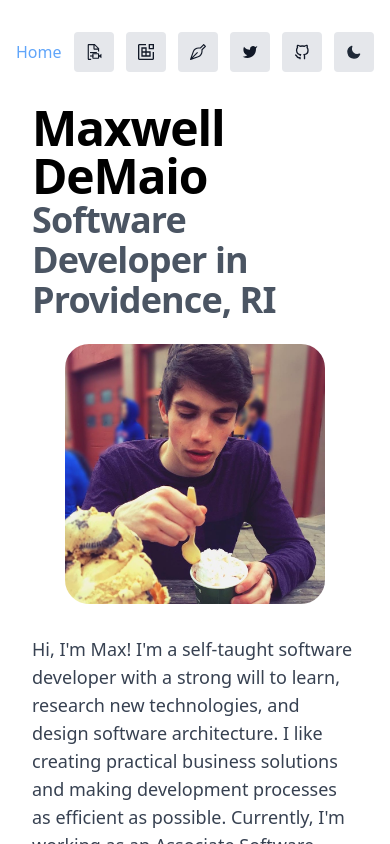
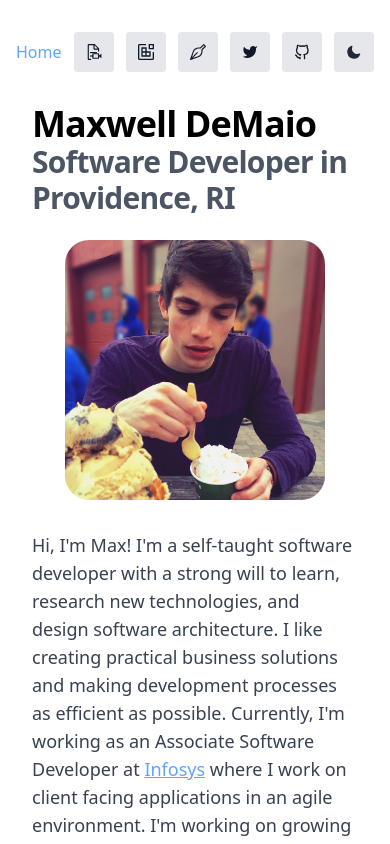
Before and after one commit to maxdemaio/max-nextjs, a Next.js app: page / in a window 390 px wide. Shown: the top 844 px of the page. Built offline with nearby package versions, Linux system fonts and the light colour scheme.

Commit message:
add pr for tablet screens and reduce text size

```diff
--- a/pages/index.js
+++ b/pages/index.js
@@ -7,11 +7,11 @@ export default function Home() {
     <Container title="Home - Max DeMaio">
       <div className="flex flex-col justify-center items-start max-w-2xl mx-auto">
         <div className="header-section flex items-center justify-center flex-wrap mb-6">
-          <div className="flex-1 header-frame mb-6">
-            <h1 className="font-bold text-5xl tracking-tight text-black dark:text-white">
+          <div className="flex-1 header-frame pr-2 mb-6">
+            <h1 className="font-bold text-4xl tracking-tight text-black dark:text-white">
               Maxwell DeMaio
             </h1>
-            <h2 className="font-bold text-4xl tracking-tight text-gray-600 dark:text-gray-400">
+            <h2 className="font-bold text-3xl tracking-tight text-gray-600 dark:text-gray-400">
               Software Developer in Providence, RI
             </h2>
           </div>
```
